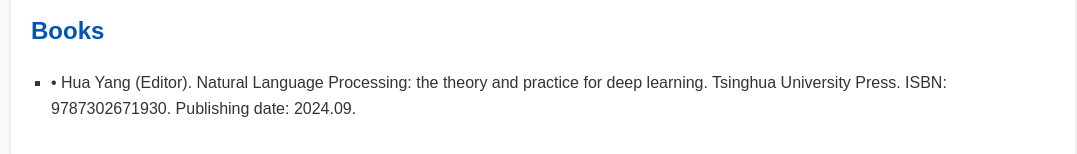
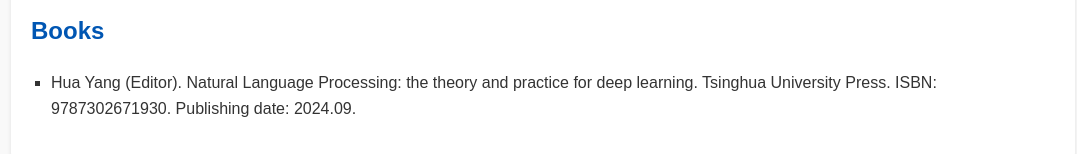
Before and after one commit to luckyAnn-2023/hy.github.io, a plain HTML site: page index.html in a window 1280 px wide. Shown: the part 2006-2160 px from the top of the page, without its empty margins (97-1174 px from the left). Drawn offline with Linux system fonts and the light colour scheme.

Commit message:
Update index.html

```diff
--- a/index.html
+++ b/index.html
@@ -103,7 +103,7 @@
          <section>
             <h2>Books</h2>
             <ul>
-                <li> •	Hua Yang (Editor). Natural Language Processing: the theory and practice for deep learning. Tsinghua University Press. ISBN: 9787302671930. Publishing date: 2024.09.  </li>
+                <li> Hua Yang (Editor). Natural Language Processing: the theory and practice for deep learning. Tsinghua University Press. ISBN: 9787302671930. Publishing date: 2024.09.  </li>
             </ul>
         </section>
     </div>
```
